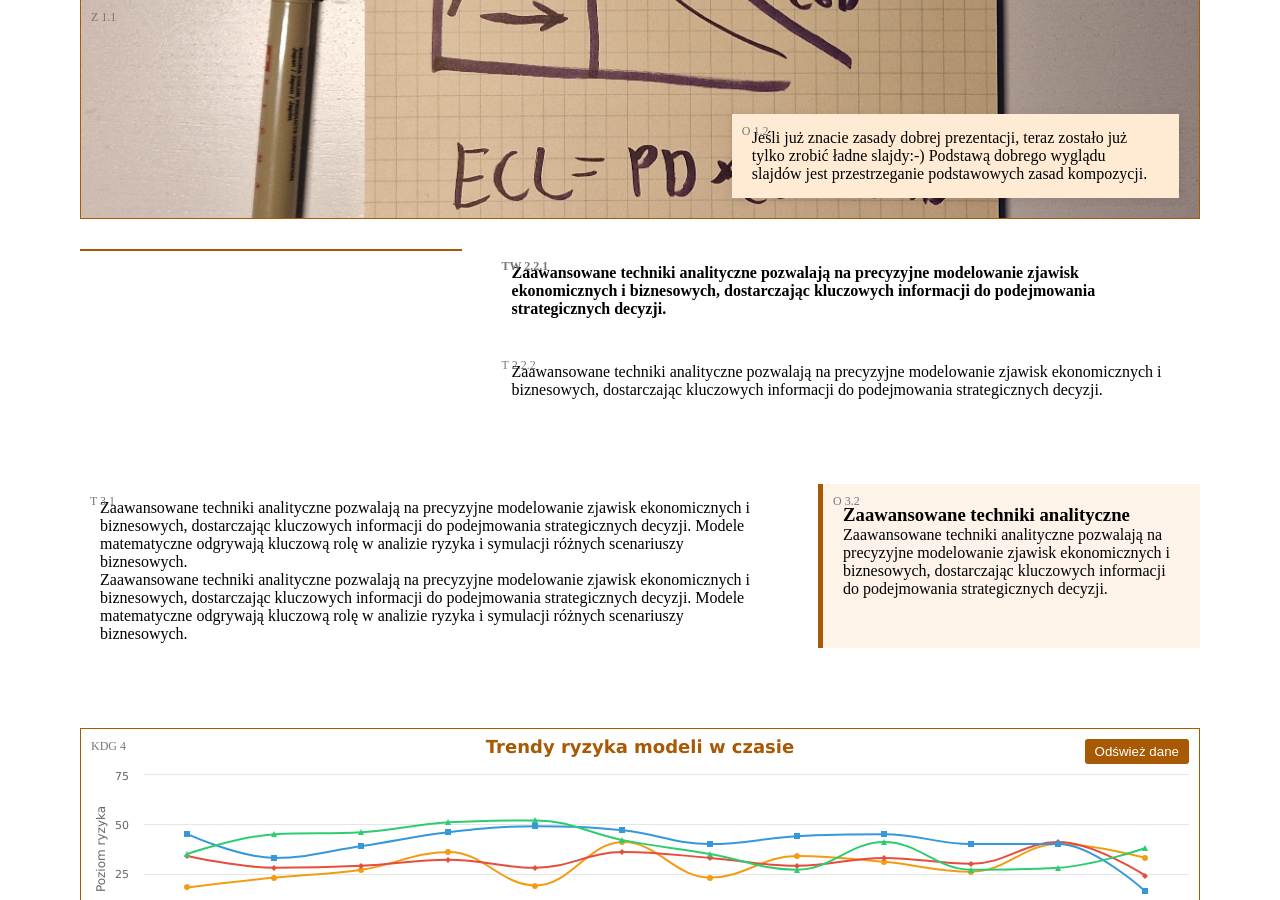
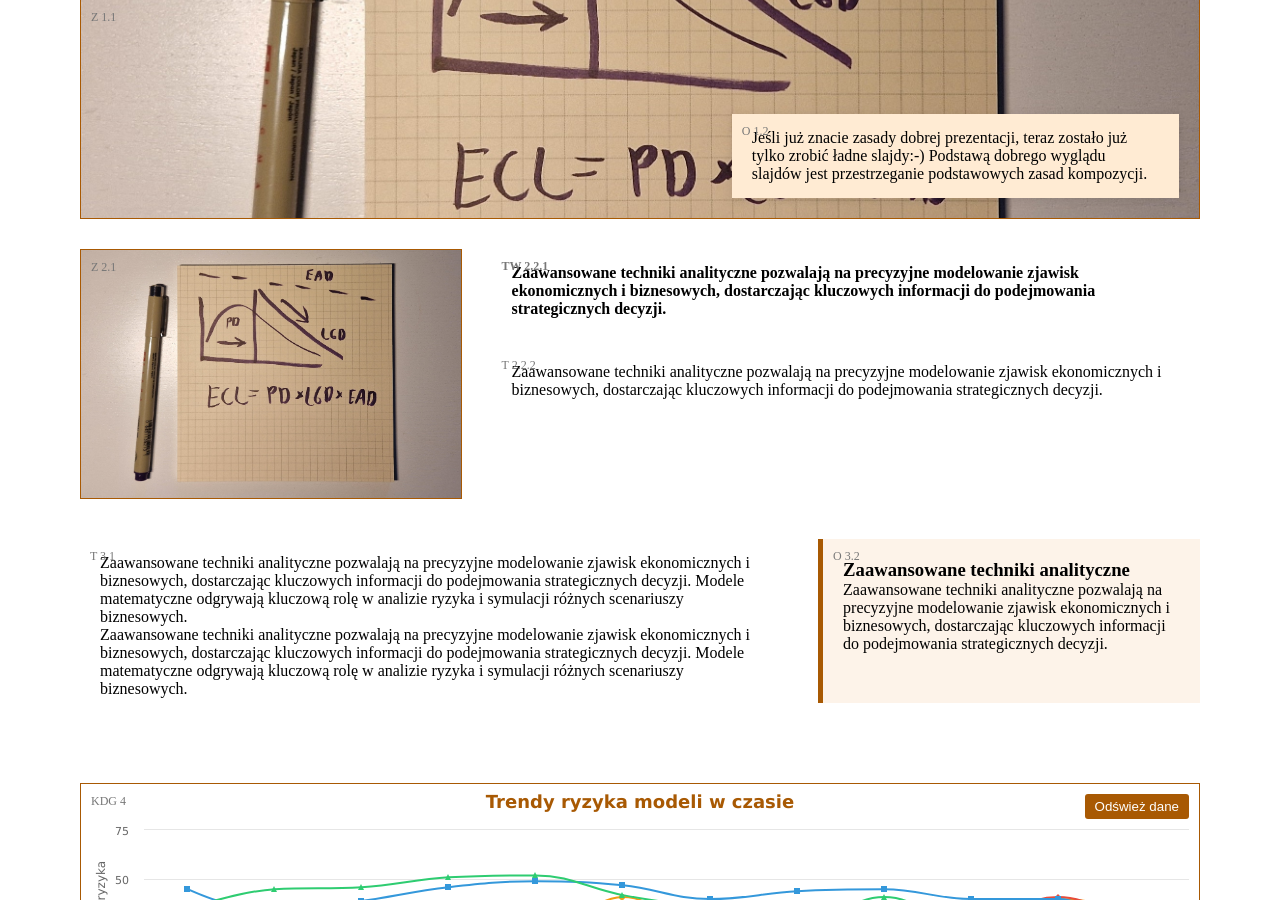
Before and after one commit to MaciejBuczak/risk-research, a Jekyll site: the page built from ryzmod.md, in a window 1280 px wide and 900 px high, scrolled down 375 px. Built offline with Jekyll 4.4.1, drawn with Linux system fonts in a browser that asks for light colours.

Commit message:
Update ryzyko-modeli-layout.html

```diff
--- a/_layouts/ryzyko-modeli-layout.html
+++ b/_layouts/ryzyko-modeli-layout.html
@@ -750,13 +750,13 @@
           </div>
         </div>
 
-        <!-- Drugi wiersz z diagramem sieciowym i tekstami - POPRAWIONE -->
-        <div class="ryzmod-network-row">
-          <!-- Diagram sieciowy po lewej -->
-          <div class="ryzmod-network-container">
-            <div class="ryzmod-object-id">Z 2.1</div>
-            <img src="/risk-research/assets/images/ECL-rys1.jpg" alt="Diagram sieciowy">
-          </div>
+<!-- Drugi wiersz z diagramem sieciowym i tekstami - POPRAWIONE -->
+<div class="ryzmod-network-row">
+  <!-- Diagram sieciowy po lewej - POPRAWIONY -->
+  <div class="ryzmod-network-container" style="width: 35%; border: 1px solid #a85903; position: relative; overflow: hidden; height: 250px;">
+    <div class="ryzmod-object-id" style="position: absolute; top: 10px; left: 10px; font-size: 12px; color: #777; z-index: 5;">Z 2.1</div>
+    <img src="/risk-research/assets/images/ECL-rys1.jpg" alt="Diagram sieciowy" style="width: 100% !important; height: 100% !important; object-fit: cover !important; display: block !important; margin: 0 !important; padding: 0 !important; position: absolute !important; top: 0 !important; left: 0 !important; right: 0 !important; bottom: 0 !important; max-width: none !important; max-height: none !important;">
+  </div>
 
           <!-- Teksty po prawej -->
           <div class="ryzmod-text-block">
```
